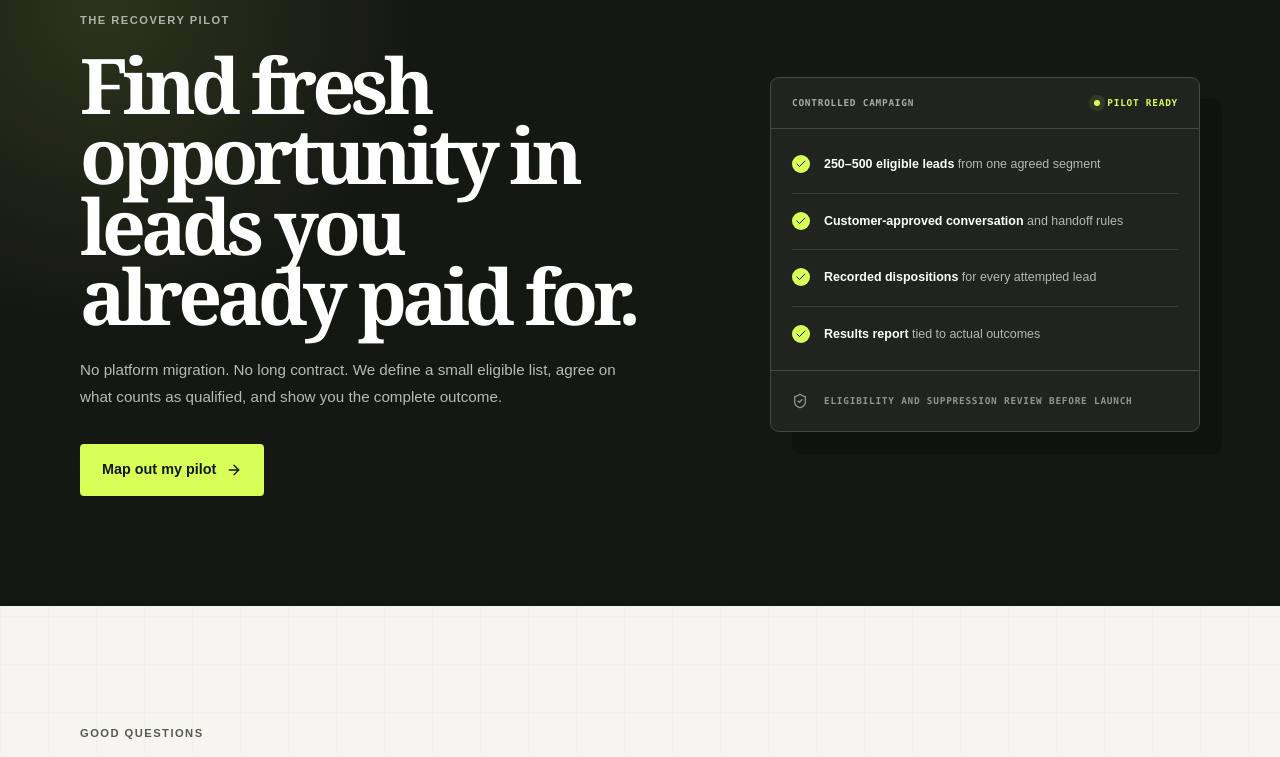
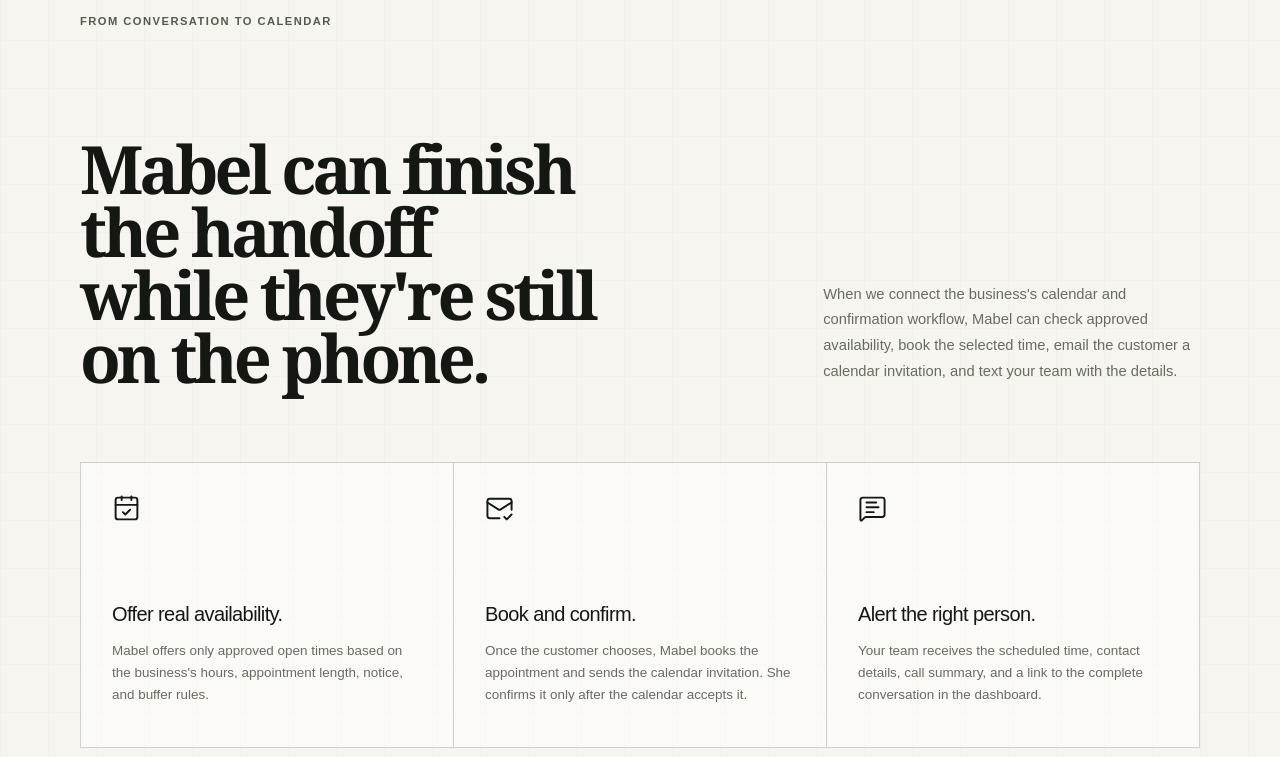
Before and after one commit to dannymsullivan/raleigh-lead-recovery, a Next.js app: page / in a window 1280 px wide. Shown: the part 3320-4077 px from the top of the page. Built offline with nearby package versions, Linux system fonts and the light colour scheme; no server answers.

Commit message:
Explain calendar booking workflow

```diff
--- a/app/globals.css
+++ b/app/globals.css
@@ -1220,6 +1220,75 @@ body {
   border-bottom: 0;
 }
 
+.recovery-booking {
+  padding-block: 110px;
+  border-top: 1px solid var(--line);
+}
+
+.recovery-booking-heading {
+  display: grid;
+  grid-template-columns: minmax(0, 1.25fr) minmax(280px, 0.75fr);
+  gap: clamp(45px, 9vw, 135px);
+  align-items: end;
+}
+
+.recovery-booking-heading .eyebrow {
+  grid-column: 1 / -1;
+  margin-bottom: -8px;
+}
+
+.recovery-booking-heading h2 {
+  max-width: 800px;
+  margin: 0;
+  font-size: clamp(3rem, 5.2vw, 5rem);
+  letter-spacing: -0.06em;
+  line-height: 0.95;
+  text-wrap: balance;
+}
+
+.recovery-booking-heading > p:last-child {
+  margin: 0 0 5px;
+  color: var(--muted);
+  font-size: 0.92rem;
+  line-height: 1.75;
+}
+
+.recovery-booking-grid {
+  display: grid;
+  grid-template-columns: repeat(3, 1fr);
+  margin-top: 72px;
+  border-top: 1px solid #cfd0c7;
+  border-left: 1px solid #cfd0c7;
+}
+
+.recovery-booking-grid article {
+  min-height: 285px;
+  padding: 31px;
+  border-right: 1px solid #cfd0c7;
+  border-bottom: 1px solid #cfd0c7;
+  background: rgb(255 255 255 / 48%);
+}
+
+.recovery-booking-grid svg {
+  width: 29px;
+  height: 29px;
+  margin-bottom: 76px;
+  stroke-width: 1.6;
+}
+
+.recovery-booking-grid h3 {
+  margin-bottom: 11px;
+  font-size: 1.25rem;
+  letter-spacing: -0.03em;
+}
+
+.recovery-booking-grid p {
+  margin: 0;
+  color: var(--muted);
+  font-size: 0.84rem;
+  line-height: 1.65;
+}
+
 .recovery-pilot {
   overflow: hidden;
   padding-block: 110px;
@@ -1377,6 +1446,7 @@ body {
 @media (max-width: 900px) {
   .recovery-hero,
   .recovery-section-heading,
+  .recovery-booking-heading,
   .recovery-process,
   .recovery-pilot-grid {
     grid-template-columns: 1fr;
@@ -1424,6 +1494,10 @@ body {
     position: static;
   }
 
+  .recovery-booking-heading .eyebrow {
+    grid-column: auto;
+  }
+
   .recovery-pilot-grid {
     gap: 65px;
   }
@@ -1498,6 +1572,27 @@ body {
 
   .recovery-process {
     padding-block: 76px;
+  }
+
+  .recovery-booking {
+    padding-block: 78px;
+  }
+
+  .recovery-booking-heading h2 {
+    font-size: clamp(2.9rem, 13vw, 4.15rem);
+  }
+
+  .recovery-booking-grid {
+    grid-template-columns: 1fr;
+    margin-top: 54px;
+  }
+
+  .recovery-booking-grid article {
+    min-height: 245px;
+  }
+
+  .recovery-booking-grid svg {
+    margin-bottom: 55px;
   }
 
   .recovery-pilot {
--- a/app/page.tsx
+++ b/app/page.tsx
@@ -2,9 +2,12 @@ import Image from "next/image";
 import Link from "next/link";
 import {
   ArrowRight,
+  CalendarCheck,
   Check,
   Database,
   Headphones,
+  MailCheck,
+  MessageSquareText,
   PhoneCall,
   Play,
   ShieldCheck,
@@ -31,7 +34,7 @@ const faqs = [
   },
   {
     q: "What happens when someone is interested?",
-    a: "Mabel can book an approved inspection time, make a live handoff, or send the opportunity to the right rep with the call summary and context.",
+    a: "When calendar booking is connected, Mabel can offer approved open times, book the selected appointment, and send the customer an email confirmation. She can also text the right person on your team with the call summary and appointment details.",
   },
   {
     q: "How do you protect our list and our reputation?",
@@ -175,6 +178,33 @@ export default function LandingPage() {
         </ol>
       </section>
 
+      <section className="recovery-booking page-shell" aria-labelledby="booking-handoff">
+        <div className="recovery-booking-heading">
+          <p className="eyebrow">From conversation to calendar</p>
+          <h2 id="booking-handoff">Mabel can finish the handoff while they&apos;re still on the phone.</h2>
+          <p>
+            When we connect the business&apos;s calendar and confirmation workflow, Mabel can check approved availability, book the selected time, email the customer a calendar invitation, and text your team with the details.
+          </p>
+        </div>
+        <div className="recovery-booking-grid">
+          <article>
+            <CalendarCheck aria-hidden="true" />
+            <h3>Offer real availability.</h3>
+            <p>Mabel offers only approved open times based on the business&apos;s hours, appointment length, notice, and buffer rules.</p>
+          </article>
+          <article>
+            <MailCheck aria-hidden="true" />
+            <h3>Book and confirm.</h3>
+            <p>Once the customer chooses, Mabel books the appointment and sends the calendar invitation. She confirms it only after the calendar accepts it.</p>
+          </article>
+          <article>
+            <MessageSquareText aria-hidden="true" />
+            <h3>Alert the right person.</h3>
+            <p>Your team receives the scheduled time, contact details, call summary, and a link to the complete conversation in the dashboard.</p>
+          </article>
+        </div>
+      </section>
+
       <section className="recovery-pilot" id="pilot">
         <div className="page-shell recovery-pilot-grid">
           <div className="recovery-pilot-copy">
@@ -195,6 +225,7 @@ export default function LandingPage() {
             <ul>
               <li><Check aria-hidden="true" /><span><strong>250–500 eligible leads</strong> from one agreed segment</span></li>
               <li><Check aria-hidden="true" /><span><strong>Customer-approved conversation</strong> and handoff rules</span></li>
+              <li><Check aria-hidden="true" /><span><strong>Calendar and notifications</strong> configured around your workflow</span></li>
               <li><Check aria-hidden="true" /><span><strong>Recorded dispositions</strong> for every attempted lead</span></li>
               <li><Check aria-hidden="true" /><span><strong>Results report</strong> tied to actual outcomes</span></li>
             </ul>
```
